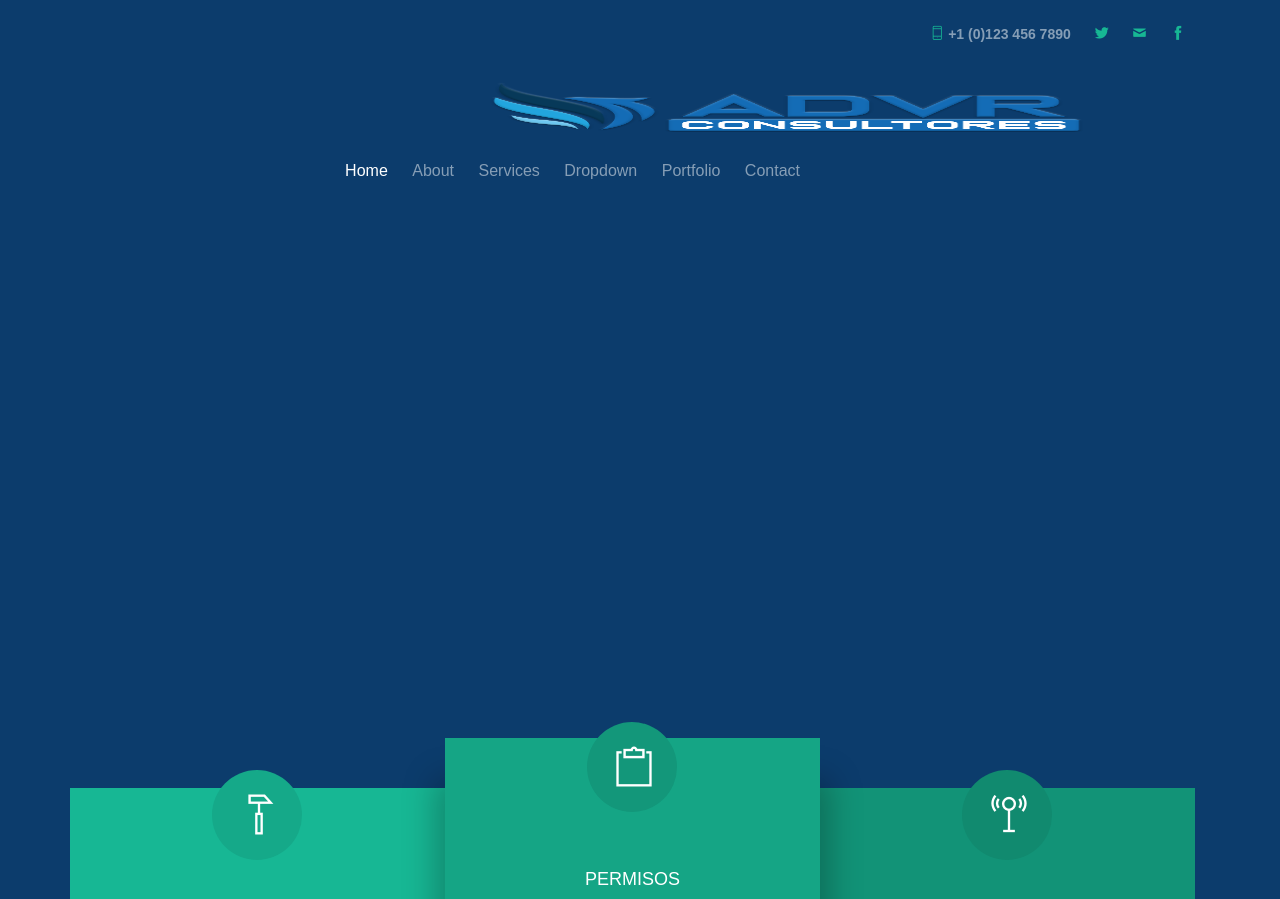
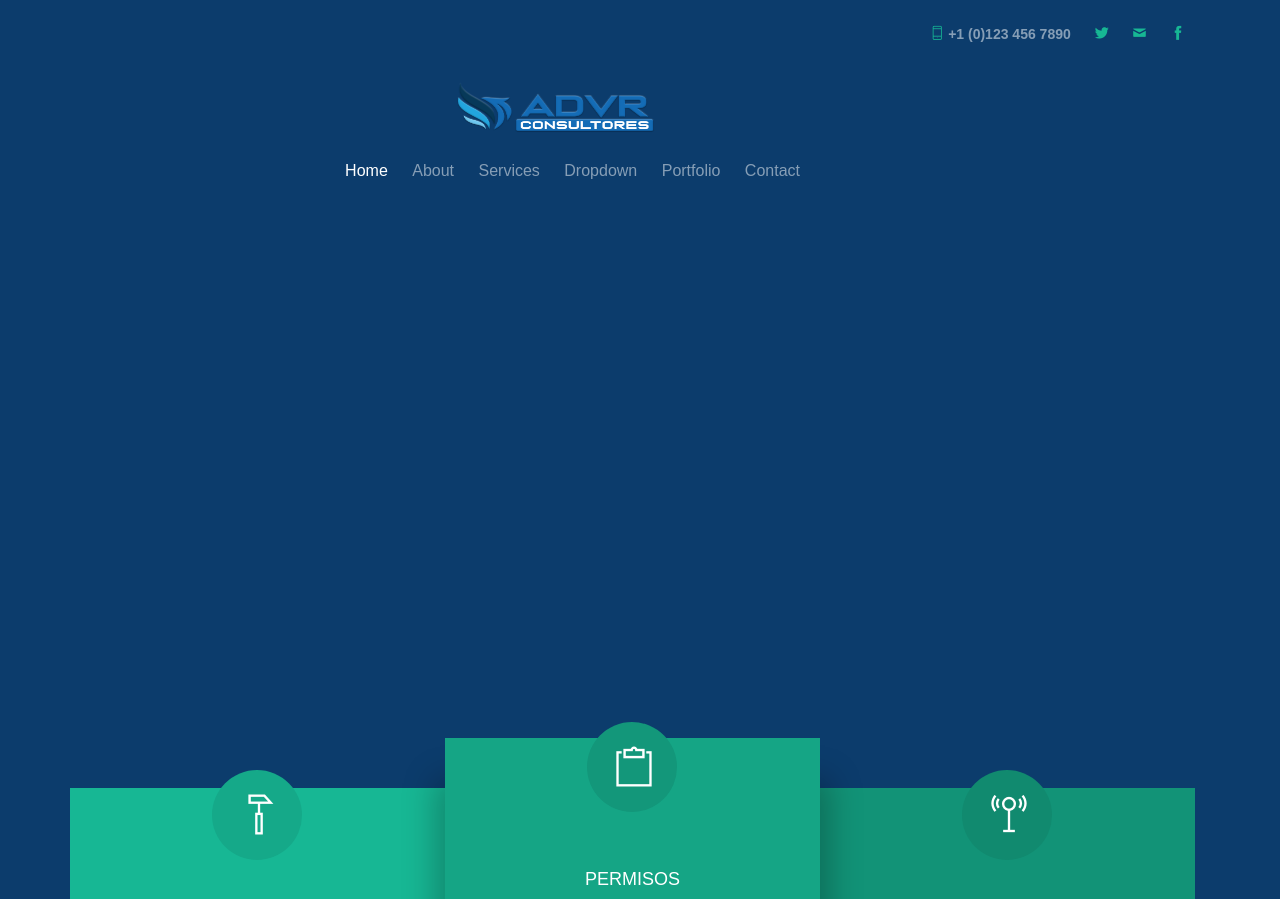
Before and after one commit to AlphaFG00/advrLP, a PHP site: page / in a window 1280 px wide. Shown: the top 899 px of the page. Run offline with PHP 8.4, Linux system fonts and the light colour scheme; some web fonts are replaced.

Commit message:
Logo Principal y Fondo del Header 6

```diff
--- a/css/style.css
+++ b/css/style.css
@@ -22,7 +22,7 @@ body {
 img#mainAdvr{
 
    height: 80px;
-  width: 60%;
+  width: 20%;
 }
 
 #page {
```
